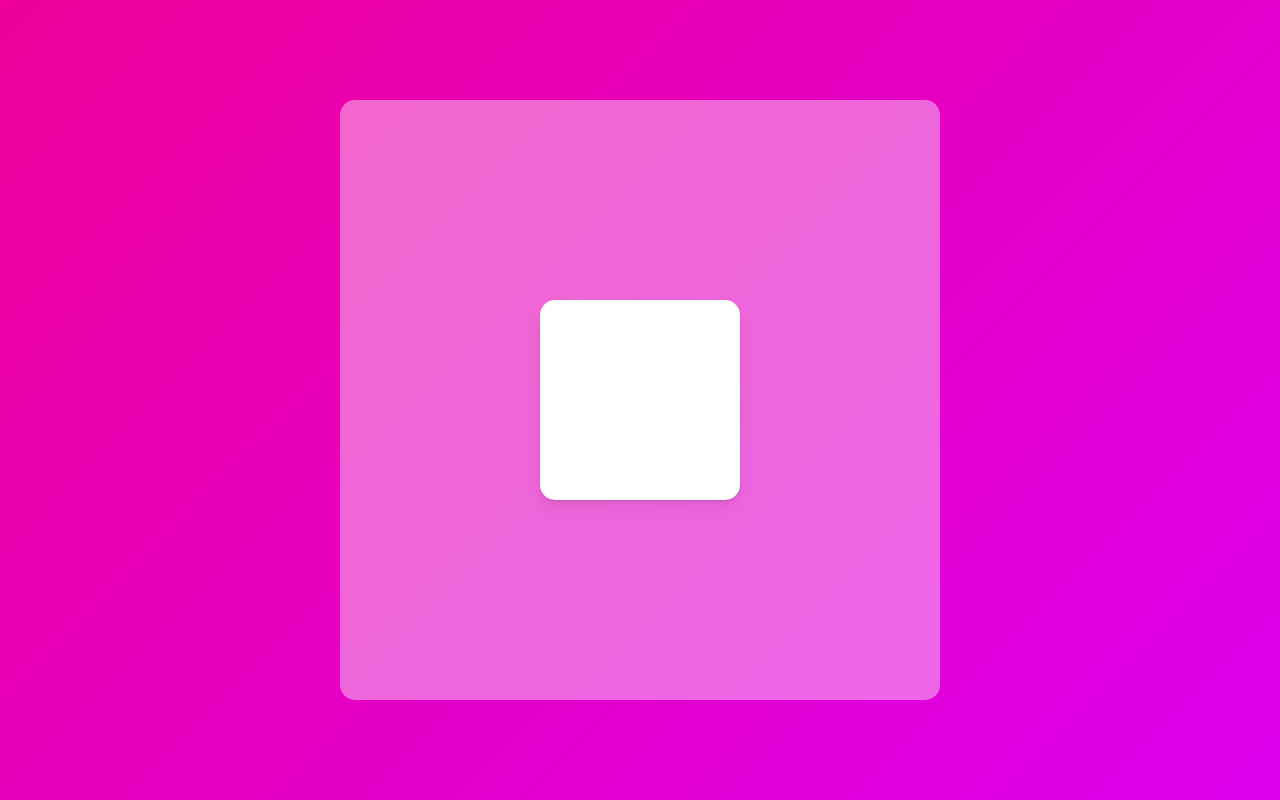
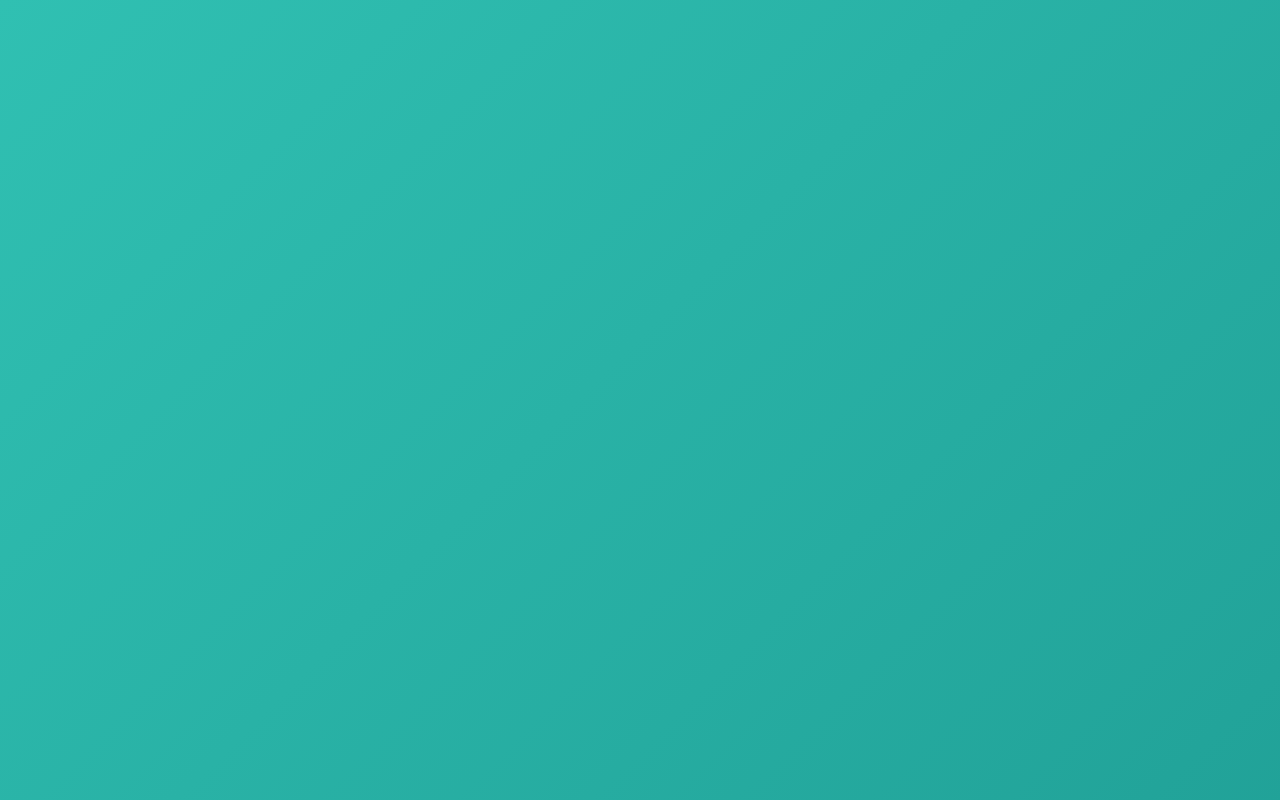
Before and after one commit to dykevin23/practice-animations, a React (Create React App) app: page / in a window 1280 px wide. Shown: the top 800 px of the page. Built offline with nearby package versions, Linux system fonts and the light colour scheme.

Commit message:
7. MotionValues

```diff
--- a/src/App.tsx
+++ b/src/App.tsx
@@ -1,56 +1,38 @@
 import styled from "styled-components";
-import { motion } from "framer-motion";
-import { useRef } from "react";
+import { motion, useMotionValue, useTransform, useScroll } from "framer-motion";
 
-const Wrapper = styled.div`
-  height: 100vh;
+const Wrapper = styled(motion.div)`
+  height: 500vh;
   width: 100vw;
   display: flex;
   justify-content: center;
   align-items: center;
 `;
 
-const BiggerBox = styled.div`
-  width: 600px;
-  height: 600px;
-  background-color: rgba(255, 255, 255, 0.4);
-  border-radius: 15px;
-  display: flex;
-  justify-content: center;
-  align-items: center;
-  overflow: hidden;
-`;
-
 const Box = styled(motion.div)`
   width: 200px;
   height: 200px;
   background-color: rgba(255, 255, 255, 1);
-  border-radius: 15px;
+  border-radius: 40px;
   box-shadow: 0 2px 3px rgba(0, 0, 0, 0.1), 0 10px 20px rgba(0, 0, 0, 0.06);
 `;
 
-const boxVariants = {
-  hover: { scale: 1.5, rotateZ: 90 },
-  click: { scale: 1, borderRadius: "100px" },
-  drag: { backgroundColor: "rgb(46, 204, 113)", transition: { duration: 10 } },
-};
-
 function App() {
-  const biggerBoxRef = useRef<HTMLDivElement>(null);
+  const x = useMotionValue(0);
+  const rotateZ = useTransform(x, [-800, 800], [-360, 360]);
+  const gradient = useTransform(
+    x,
+    [-800, 800],
+    [
+      "linear-gradient(135deg, rgb(38, 126, 215), rgb(7, 86, 160))",
+      "linear-gradient(135deg, rgb(57, 240, 130), rgb(12, 140, 8))",
+    ]
+  );
+  const { scrollYProgress } = useScroll();
+  const scale = useTransform(scrollYProgress, [0, 1], [1, 5]);
   return (
-    <Wrapper>
-      <BiggerBox ref={biggerBoxRef}>
-        <Box
-          drag
-          dragSnapToOrigin
-          dragElastic={0.5}
-          dragConstraints={biggerBoxRef}
-          variants={boxVariants}
-          whileHover="hover"
-          whileDrag="drag"
-          whileTap="click"
-        />
-      </BiggerBox>
+    <Wrapper style={{ background: gradient }}>
+      <Box style={{ x, rotateZ, scale }} drag="x" dragSnapToOrigin />
     </Wrapper>
   );
 }
```
